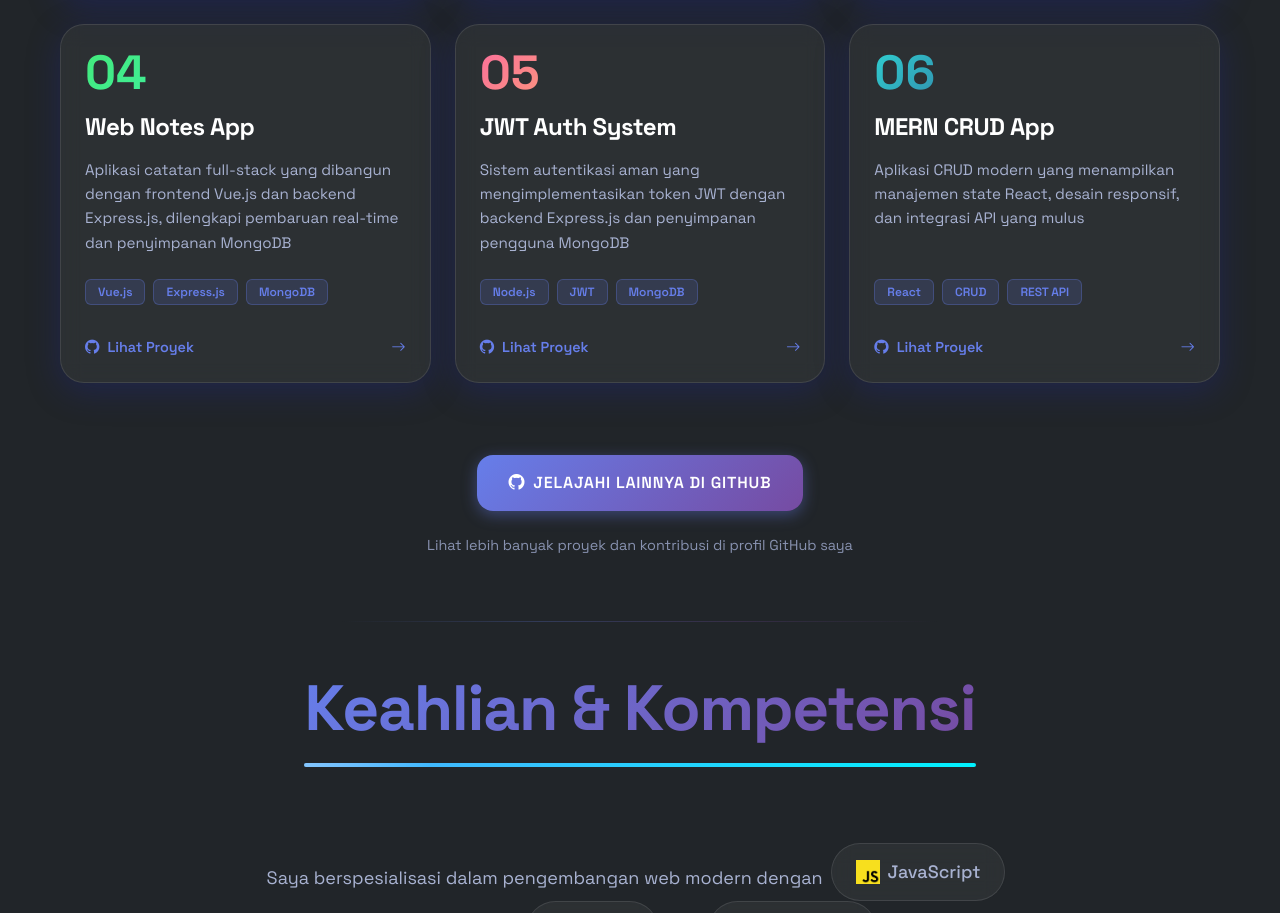
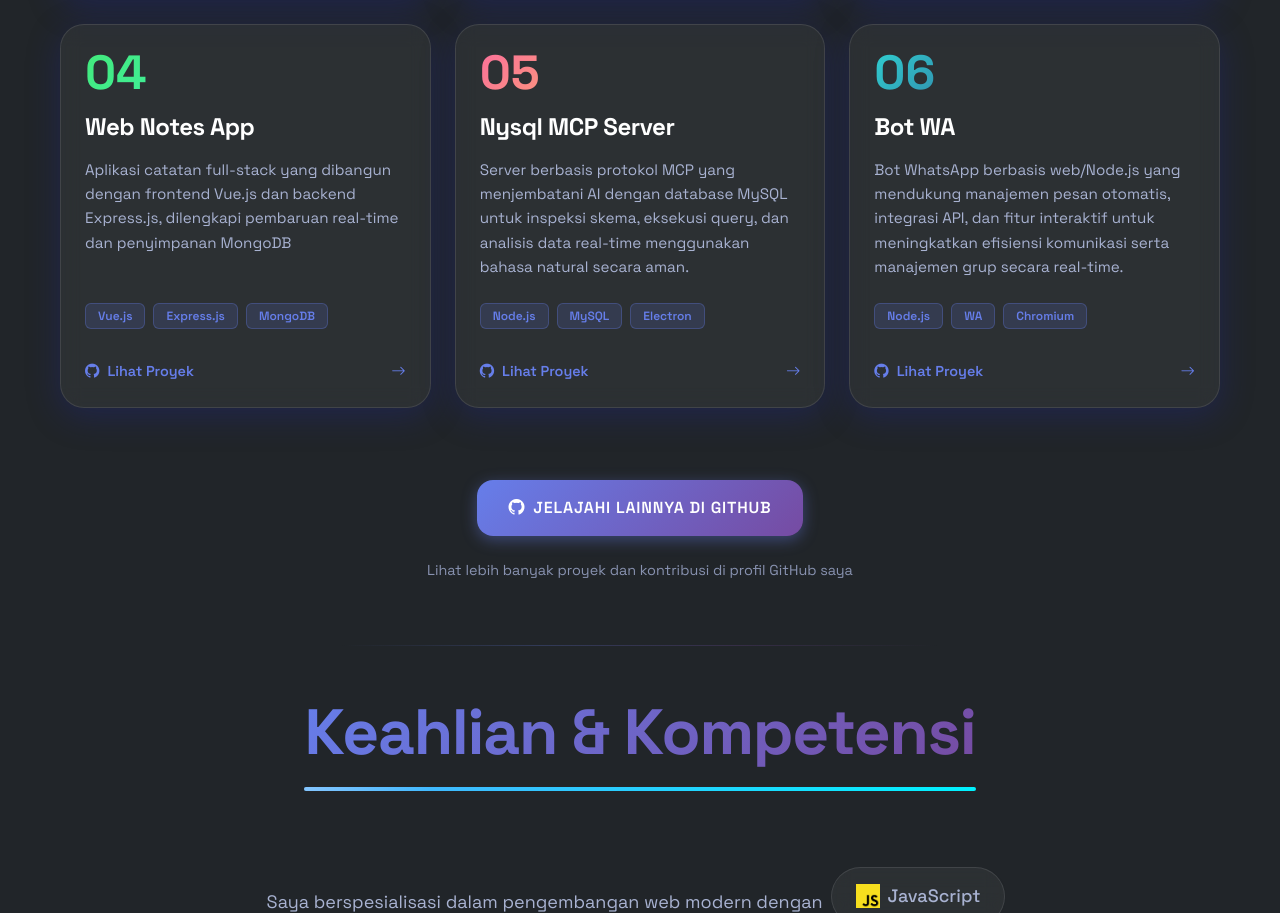
Before and after one commit to awand795/web-portfolio-fixingproject, a React (Vite) app: page / in a window 1280 px wide. Shown: the part 1499-2412 px from the top of the page. Built offline with nearby package versions, Linux system fonts and the light colour scheme.

Commit message:
Ganti project 5 dan 6 dengan yang lebih baik

```diff
--- a/src/Component/MyProject.jsx
+++ b/src/Component/MyProject.jsx
@@ -38,18 +38,18 @@ const projects = [
     },
     {
         id: 5,
-        title: "JWT Auth System",
-        description: "Secure authentication system implementing JWT tokens with Express.js backend and MongoDB user storage",
-        githubUrl: "https://github.com/awand795/nodejs-loginsystem",
-        tags: ["Node.js", "JWT", "MongoDB"],
+        title: "Nysql MCP Server",
+        description: "An MCP-based server bridging AI with MySQL databases for secure schema inspection, query execution, and real-time data analysis using natural language.",
+        githubUrl: "https://github.com/awand795/mcp-server-mysql",
+        tags: ["Node.js", "MySQL", "Electron"],
         gradient: "linear-gradient(135deg, #fa709a 0%, #fee140 100%)"
     },
     {
         id: 6,
-        title: "MERN CRUD App",
-        description: "Modern CRUD application showcasing React state management, responsive design, and seamless API integration",
-        githubUrl: "https://github.com/awand795/Frontend-MERN-Crud",
-        tags: ["React", "CRUD", "REST API"],
+        title: "Bot WA",
+        description: "A web/Node.js-based WhatsApp bot supporting automated message management, API integration, and interactive features for real-time communication efficiency and group management.",
+        githubUrl: "https://github.com/awand795/bot-wa",
+        tags: ["Node.js", "WA", "Chromium"],
         gradient: "linear-gradient(135deg, #30cfd0 0%, #330867 100%)"
     }
 ];
--- a/src/translations/en.js
+++ b/src/translations/en.js
@@ -25,8 +25,8 @@ const en = {
     'projects.desc.2': 'Full-stack Point of Sale application with React frontend and Laravel backend, featuring product management, transaction processing, and sales reporting for retail businesses',
     'projects.desc.3': 'Web-based electronic voting system for secure and transparent online elections with voter authentication, real-time vote counting, and election result management',
     'projects.desc.4': 'Full-stack notes application built with Vue.js frontend and Express.js backend, featuring real-time updates and MongoDB storage',
-    'projects.desc.5': 'Secure authentication system implementing JWT tokens with Express.js backend and MongoDB user storage',
-    'projects.desc.6': 'Modern CRUD application showcasing React state management, responsive design, and seamless API integration',
+    'projects.desc.5': 'An MCP-based server bridging AI with MySQL databases for secure schema inspection, query execution, and real-time data analysis using natural language.',
+    'projects.desc.6': 'A web/Node.js-based WhatsApp bot supporting automated message management, API integration, and interactive features for real-time communication efficiency and group management.',
 
     // Skills
     'skills.title': 'Skills & Expertise',
--- a/src/translations/id.js
+++ b/src/translations/id.js
@@ -25,8 +25,8 @@ const id = {
     'projects.desc.2': 'Aplikasi Point of Sale full-stack dengan frontend React dan backend Laravel, dilengkapi manajemen produk, pemrosesan transaksi, dan pelaporan penjualan untuk bisnis ritel',
     'projects.desc.3': 'Sistem pemungutan suara elektronik berbasis web untuk pemilihan online yang aman dan transparan dengan autentikasi pemilih, penghitungan suara real-time, dan manajemen hasil pemilihan',
     'projects.desc.4': 'Aplikasi catatan full-stack yang dibangun dengan frontend Vue.js dan backend Express.js, dilengkapi pembaruan real-time dan penyimpanan MongoDB',
-    'projects.desc.5': 'Sistem autentikasi aman yang mengimplementasikan token JWT dengan backend Express.js dan penyimpanan pengguna MongoDB',
-    'projects.desc.6': 'Aplikasi CRUD modern yang menampilkan manajemen state React, desain responsif, dan integrasi API yang mulus',
+    'projects.desc.5': 'Server berbasis protokol MCP yang menjembatani AI dengan database MySQL untuk inspeksi skema, eksekusi query, dan analisis data real-time menggunakan bahasa natural secara aman.',
+    'projects.desc.6': 'Bot WhatsApp berbasis web/Node.js yang mendukung manajemen pesan otomatis, integrasi API, dan fitur interaktif untuk meningkatkan efisiensi komunikasi serta manajemen grup secara real-time.',
 
     // Skills
     'skills.title': 'Keahlian & Kompetensi',
```
Also changed, not shown: 1 other file (tests, documents, lock files or other folders).
